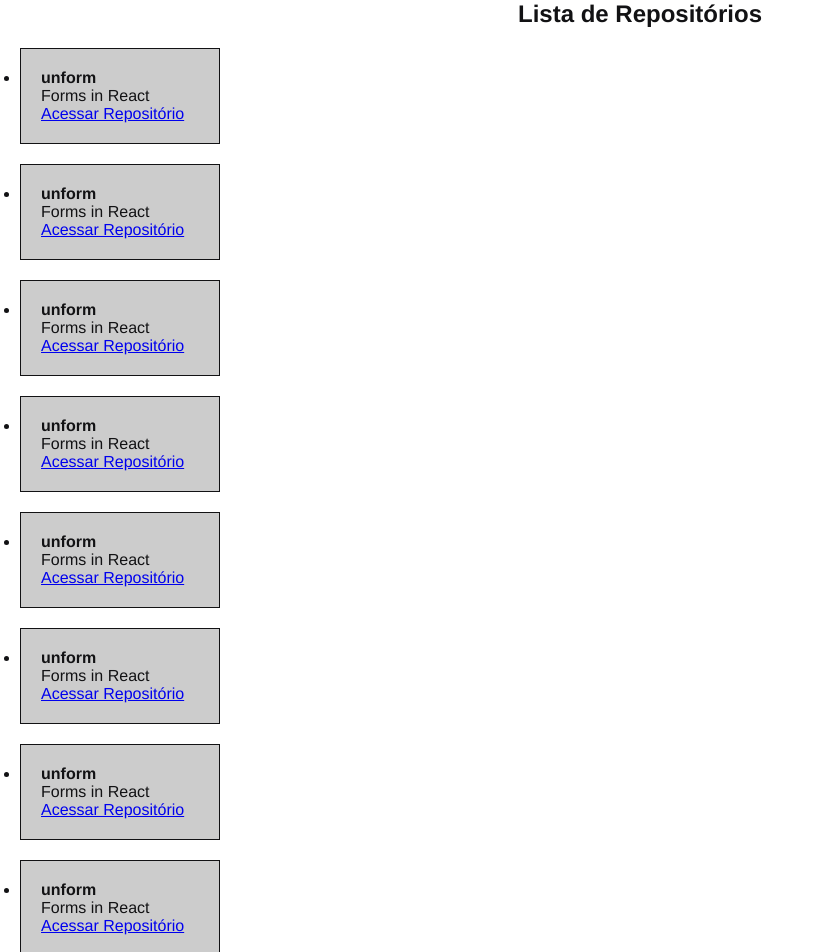
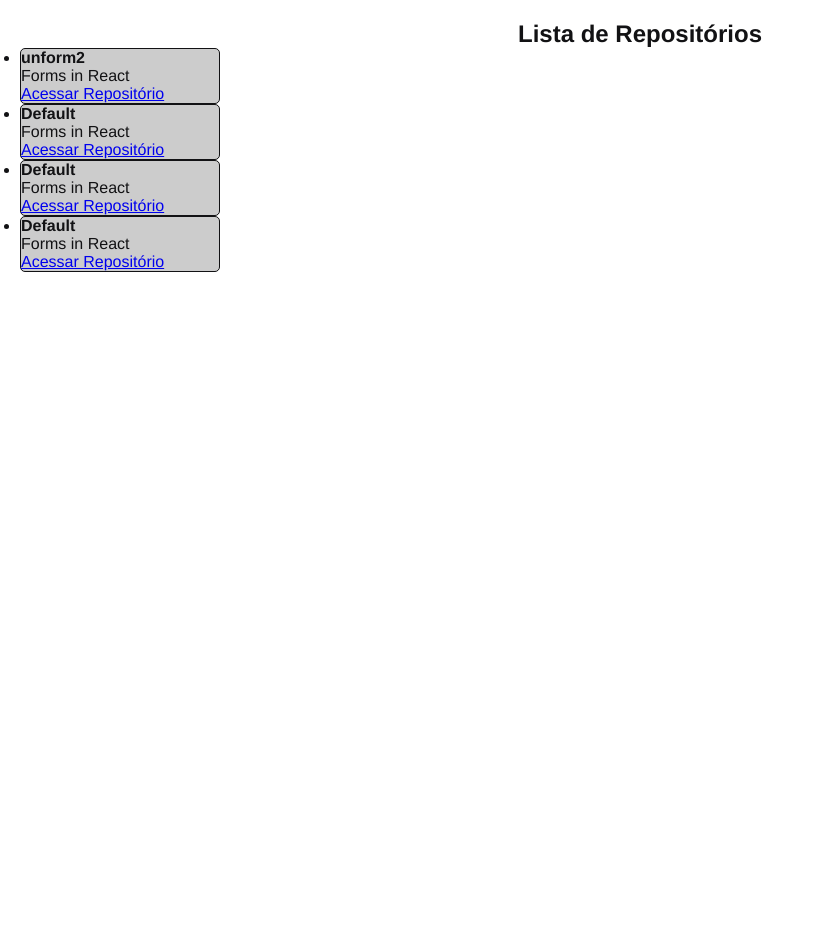
Before and after one commit to uchoamaster/ignite_aulas, a React app in the folder 01-github-explorer/: page / in a window 1280 px wide. Shown: the top 952 px of the page, without its empty margins (0-821 px from the left). After the commit the page ends 800 px from the top, so only its background shows below. Built offline with nearby package versions, Linux system fonts and the light colour scheme.

Commit message:
aula sobre props

```diff
--- /dev/null
+++ b/01-github-explorer/src/components/RepositoryItem.jsx
@@ -0,0 +1,11 @@
+export function RepositoryItem(props) {
+    return(
+        <li>
+        <strong>{props.repository ?? 'Default'} </strong>
+        <p>Forms in React</p>
+        <a href="#">
+            Acessar Repositório
+        </a>
+    </li>
+    );
+}
--- a/01-github-explorer/src/components/RepositoryList.jsx
+++ b/01-github-explorer/src/components/RepositoryList.jsx
@@ -1,4 +1,5 @@
-const repositoryName = 'unform';
+import { RepositoryItem } from "./RepositoryItem";
+
 
 
 export function RepositoryList() {
@@ -6,69 +7,10 @@
         <section className="repository-list">
             <h1>Lista de Repositórios</h1>
             <ul>
-                <li>
-                    <strong>{repositoryName}</strong>
-                    <p>Forms in React</p>
-                    <a href="#">
-                        Acessar Repositório
-                    </a>
-                </li>
-                <li>
-                    <strong>{repositoryName}</strong>
-                    <p>Forms in React</p>
-                    <a href="#">
-                        Acessar Repositório
-                    </a>
-                </li>
-                <li>
-                    <strong>{repositoryName}</strong>
-                    <p>Forms in React</p>
-                    <a href="#">
-                        Acessar Repositório
-                    </a>
-                </li>
-                <li>
-                    <strong>{repositoryName}</strong>
-                    <p>Forms in React</p>
-                    <a href="#">
-                        Acessar Repositório
-                    </a>
-                </li>
-                <li>
-                    <strong>{repositoryName}</strong>
-                    <p>Forms in React</p>
-                    <a href="#">
-                        Acessar Repositório
-                    </a>
-                </li>
-                <li>
-                    <strong>{repositoryName}</strong>
-                    <p>Forms in React</p>
-                    <a href="#">
-                        Acessar Repositório
-                    </a>
-                </li>
-                <li>
-                    <strong>{repositoryName}</strong>
-                    <p>Forms in React</p>
-                    <a href="#">
-                        Acessar Repositório
-                    </a>
-                </li>
-                <li>
-                    <strong>{repositoryName}</strong>
-                    <p>Forms in React</p>
-                    <a href="#">
-                        Acessar Repositório
-                    </a>
-                </li>
-                <li>
-                    <strong>{repositoryName}</strong>
-                    <p>Forms in React</p>
-                    <a href="#">
-                        Acessar Repositório
-                    </a>
-                </li>
+                <RepositoryItem repository="unform2"/>
+                <RepositoryItem />
+                <RepositoryItem />
+                <RepositoryItem />
             </ul>
         </section>
     );
--- a/01-github-explorer/src/styles/global.scss
+++ b/01-github-explorer/src/styles/global.scss
@@ -14,22 +14,17 @@
     color: #121214;
 }
 
-ul {
-    text-orientation: none;
-}
-
 ul li {
-    padding: 20px;
     width:200px;
     background:#ccc;
     border:1px solid #121214;
-    margin: 20px;
-
+    border-radius: 5px;
 }
 
 .repository-list {
     display:flex;
     flex-direction: column;
-    justify-content: space-around;
-
+    flex-wrap: wrap;
+    padding: 10px;
+    margin: 10px;
 }
```
